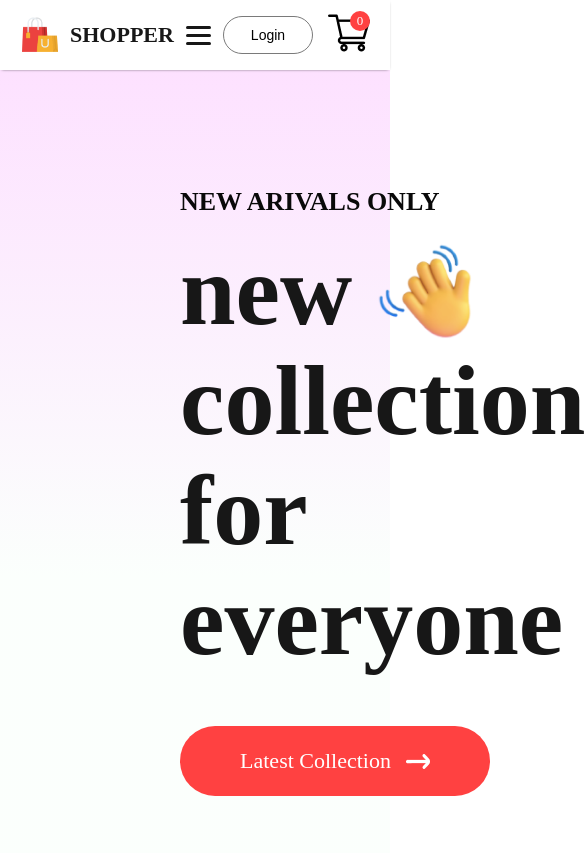
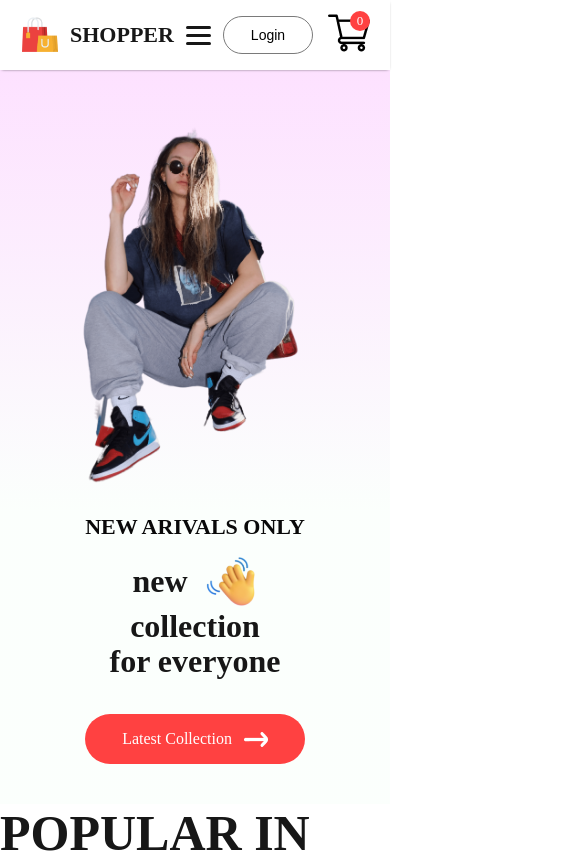
Before and after one commit to David2008-coder/Ecommerce-website, a React (Vite) app: page / in a window 390 px wide. Shown: the top 853 px of the page, 585 px wide, since content can reach past the window. Built offline with nearby package versions, Linux system fonts and the light colour scheme.

Commit message:
Refactor Hero component styles for responsiveness

```diff
--- a/src/Components/Hero/Hero.css
+++ b/src/Components/Hero/Hero.css
@@ -1,8 +1,8 @@
 .hero {
-  height: 100vh;
+  min-height: 100vh;
   background: linear-gradient(180deg, #fde1ff, #e1ffea22 60%);
   display: flex;
-
+  align-items: center;
 }
 
 .hero-left {
@@ -10,44 +10,101 @@
   display: flex;
   flex-direction: column;
   justify-content: center;
-  gap: 20px;
-  padding-left: 180px;
+  gap: 15px;
+  padding-left: 80px;
   line-height: 1.1;
 }
 
 .hero-left h2 {
   color: #090909;
-  font-size: 26px;
+  font-size: 22px;
   font-weight: 600;
 }
 
 .hero-left p {
   color: #171717;
-  font-size: 100px;
+  font-size: 60px;
   font-weight: 700;
 }
 
 .hero-hand-icon {
   display: flex;
   align-items: center;
-  gap: 20px;
+  gap: 15px;
 }
 
 .hero-hand-icon img {
-  width: 105px;
+  width: 70px;
 }
 
 .hero-latest-btn {
   display: flex;
   align-items: center;
   justify-content: center;
-  gap: 15px;
-  width: 310px;
-  height: 70px;
+  gap: 12px;
+  width: 260px;
+  height: 55px;
   border-radius: 75px;
-  margin-top: 30px;
+  margin-top: 20px;
   background: #ff4141;
   color: white;
-  font-size: 22px;
+  font-size: 18px;
   font-weight: 500;
+  cursor: pointer;
 }
+
+.hero-right {
+  flex: 1;
+  display: flex;
+  align-items: center;
+  justify-content: center;
+}
+
+.hero-right img {
+  max-width: 90%;
+  height: auto;
+}
+
+/* ========== MOBILE ========== */
+@media (max-width: 900px) {
+  .hero {
+    flex-direction: column-reverse;
+    padding: 40px 20px;
+    min-height: auto;
+    text-align: center;
+  }
+
+  .hero-left {
+    padding-left: 0;
+    align-items: center;
+  }
+
+  .hero-left p {
+    font-size: 40px;
+  }
+
+  .hero-hand-icon {
+    justify-content: center;
+  }
+
+  .hero-hand-icon img {
+    width: 55px;
+  }
+
+  .hero-latest-btn {
+    width: 220px;
+    height: 50px;
+    font-size: 16px;
+  }
+
+  .hero-right img {
+    max-width: 80%;
+    margin-bottom: 20px;
+  }
+}
+
+@media (max-width: 500px) {
+  .hero-left p {
+    font-size: 32px;
+  }
+}
```
